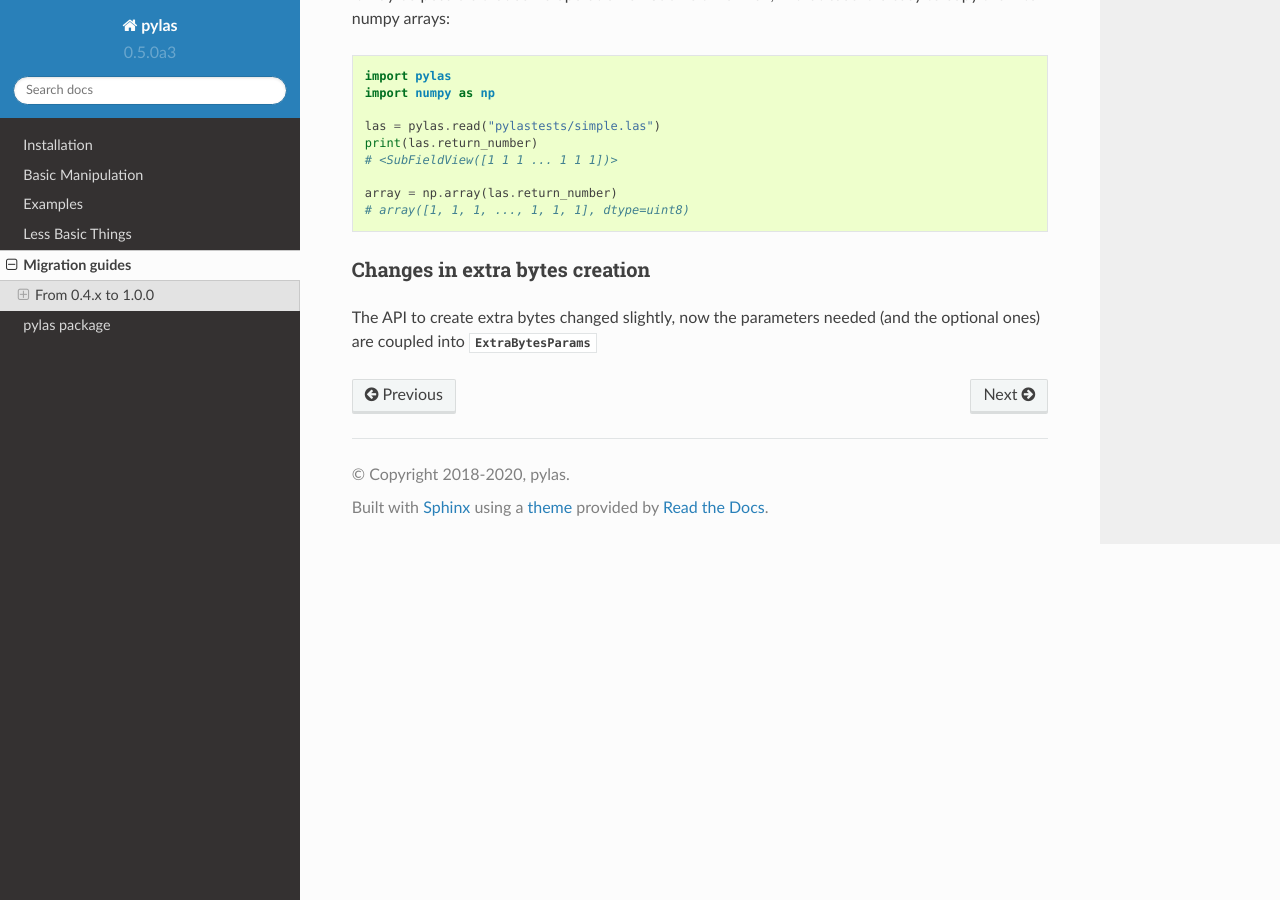
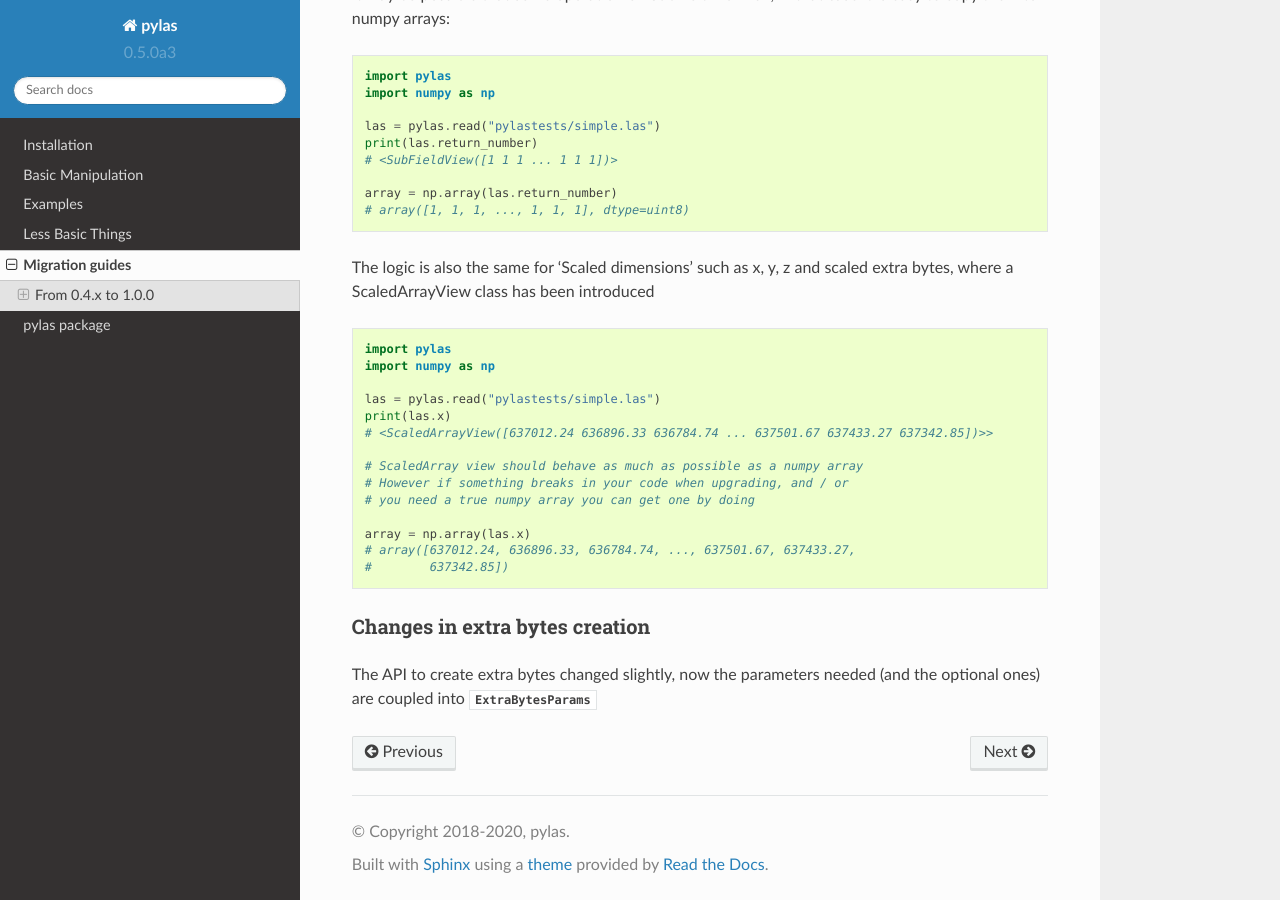
Before and after one commit to tmontaigu/pylas, a Sphinx documentation site: the page built from docs/migration.rst, in a window 1280 px wide and 900 px high, scrolled down 1622 px. Built offline with Sphinx 7.4.7 and the Read the Docs theme 2.0.0, drawn with Linux system fonts in a browser that asks for light colours; pages that are not in the unit, such as notebooks, are missing from menus.

Commit message:
update migration.rst

```diff
--- a/docs/migration.rst
+++ b/docs/migration.rst
@@ -65,7 +65,6 @@ a bit field would no propagate to the real array.
     # array([7, 4, 4, ..., 1, 1, 1], dtype=uint8)
 
 
-
 In order to try to solve this inconsistency, pylas >= 0.5.0
 introduced the :class:`.SubFieldView` class that is meant to propagate
 modifications to the real array, and tries to act like a real numpy array.
@@ -105,6 +104,27 @@ it is easy to copy them to numpy arrays:
     # array([1, 1, 1, ..., 1, 1, 1], dtype=uint8)
 
 
+The logic is also the same for 'Scaled dimensions' such as x, y, z and scaled extra bytes,
+where a ScaledArrayView class has been introduced
+
+.. code-block:: python
+
+    import pylas
+    import numpy as np
+
+    las = pylas.read("pylastests/simple.las")
+    print(las.x)
+    # <ScaledArrayView([637012.24 636896.33 636784.74 ... 637501.67 637433.27 637342.85])>>
+
+    # ScaledArray view should behave as much as possible as a numpy array
+    # However if something breaks in your code when upgrading, and / or
+    # you need a true numpy array you can get one by doing
+
+    array = np.array(las.x)
+    # array([637012.24, 636896.33, 636784.74, ..., 637501.67, 637433.27,
+    #        637342.85])
+
+
 
 Changes in extra bytes creation
 _______________________________
```
